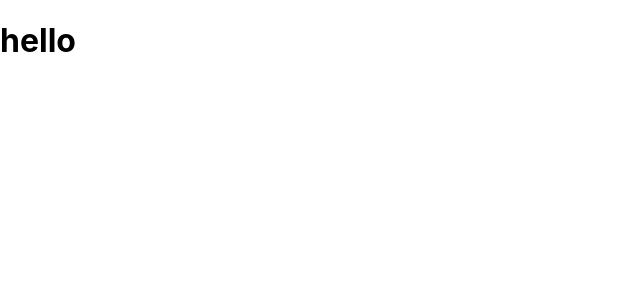
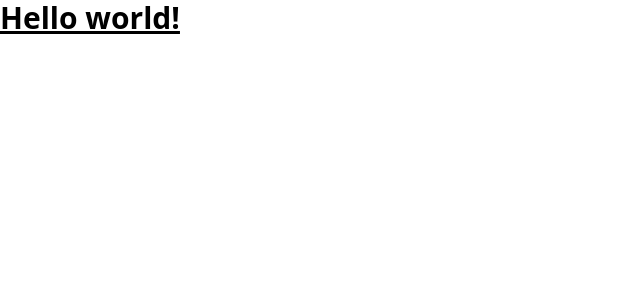
Before and after one commit to carlosrigoni/Feefo-UI-Technical-Assessment, a React (Create React App) app: page / in a window 1280 px wide. Shown: the top 300 px of the page, without its empty margins (0-640 px from the left). Built offline with nearby package versions, Linux system fonts and the light colour scheme.

Commit message:
feat: add tailwind

```diff
--- a/package.json
+++ b/package.json
@@ -37,5 +37,8 @@
       "last 1 firefox version",
       "last 1 safari version"
     ]
+  },
+  "devDependencies": {
+    "tailwindcss": "^3.4.6"
   }
 }
--- a/src/App.js
+++ b/src/App.js
@@ -1,11 +1,5 @@
-
-
 function App() {
-  return (
-    <div>
-      <h1>hello</h1>
-    </div>
-  );
+  return <h1 className="text-3xl font-bold underline">Hello world!</h1>;
 }
 
 export default App;
--- a/src/index.css
+++ b/src/index.css
@@ -1,13 +1,3 @@
-body {
-  margin: 0;
-  font-family: -apple-system, BlinkMacSystemFont, 'Segoe UI', 'Roboto', 'Oxygen',
-    'Ubuntu', 'Cantarell', 'Fira Sans', 'Droid Sans', 'Helvetica Neue',
-    sans-serif;
-  -webkit-font-smoothing: antialiased;
-  -moz-osx-font-smoothing: grayscale;
-}
-
-code {
-  font-family: source-code-pro, Menlo, Monaco, Consolas, 'Courier New',
-    monospace;
-}
+@tailwind base;
+@tailwind components;
+@tailwind utilities;
--- /dev/null
+++ b/tailwind.config.js
@@ -0,0 +1,10 @@
+/** @type {import('tailwindcss').Config} */
+module.exports = {
+  content: [
+    "./src/**/*.{js,jsx,ts,tsx}",
+  ],
+  theme: {
+    extend: {},
+  },
+  plugins: [],
+}
```
Also changed, not shown: 1 other file (tests, documents, lock files or other folders).
